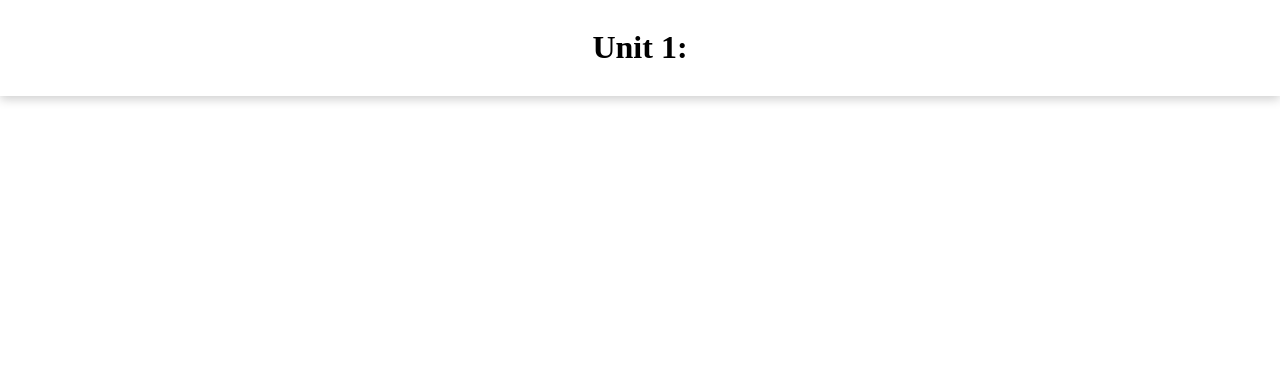
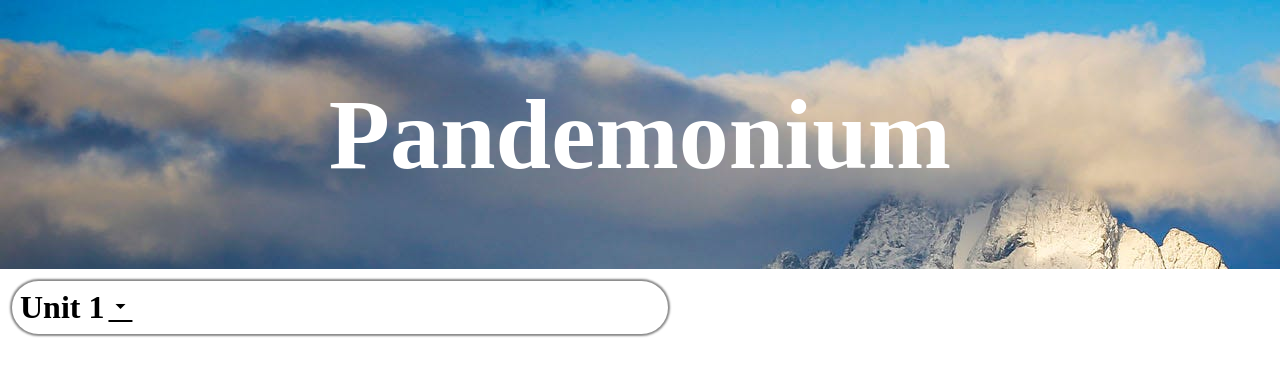
Before and after one commit to bluesiarra/bluesiarra.github.io, a plain HTML site: page main.html in a window 1280 px wide. Drawn offline with Linux system fonts and the light colour scheme; a web font is replaced by a local one.

Commit message:
added area for lessons and units

```diff
--- a/main.html
+++ b/main.html
@@ -1,14 +1,21 @@
 <!DOCTYPE html>
 <html>
     <head>
+        <link href="https://fonts.googleapis.com/icon?family=Material+Icons" rel="stylesheet">
         <link rel="stylesheet" href="style.css">
         <link rel="stylesheet" href="https://fonts.googleapis.com/css?family=Gabarito">
         <title>Pandemonium: Free & Fun Studying</title>
         <meta charset="utf-8">
     </head>
     <body>
-        <div id='unit-text'>
-            <h1>Unit 1: </h1>
+        <div id='bg-header'>
+            <h1>Pandemonium</h1>
+        </div>
+        <div id="units-section">
+            <div class="unit">
+                <span class='unit-header'><h2>Unit 1</h2></span>
+                <span class="unit-dropdown" style="text-align: right;"><a href="" class="dropdown-btn material-icons">arrow_drop_down</a></span>
+            </div>
         </div>
     </body>
 </html>
--- a/style.css
+++ b/style.css
@@ -1,11 +1,34 @@
 body {
     margin: 0px;
     padding: 0px;
+    font-family: 'Gabarito';
+
 }
 
-#unit-text {
+#bg-header {
     font-family: 'Gabarito';
     text-align: center;
-    box-shadow: 0 3px 10px rgb(0 0 0 / 0.2);
+    background-image: url('images/bg_image.jpeg');
+    background-attachment: fixed;
+    padding: 10px;
+    font-size: 50px;
+    color: white;
+}
+
+h2 {
+    display: inline;
+    font-size: 32px;
+}
+
+#units-section {
+    margin-top: 12px;
+    margin-left: 12px;
     padding: 8px;
+    border-radius: 30px;
+    width: 50%;
+    box-shadow: 0px 0px 2px 2px #888888;
 }
+
+.dropdown-btn {
+    color: black;
+}
```
Also changed, not shown: images/bg_image.jpeg (added).
